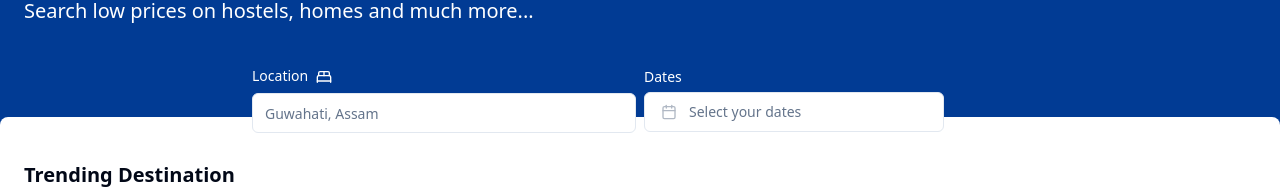
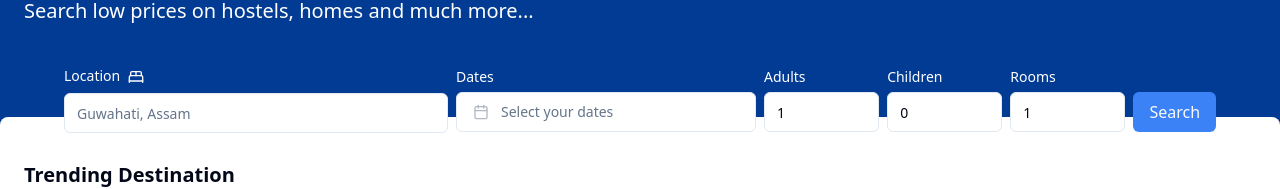
Before and after one commit to Jonak-Adipta-Kalita/Tutorial-Booking-Clone, a Next.js app: page / in a window 1280 px wide. Shown: the part 191-380 px from the top of the page. Built offline with nearby package versions, Linux system fonts and the light colour scheme.

Commit message:
form ui done!

```diff
--- a/src/app/globals.css
+++ b/src/app/globals.css
@@ -83,4 +83,8 @@
   .formItem {
     @apply grid w-full lg:max-w-sm items-center gap-1.5;
   }
+
+  .lastFormItem {
+    @apply grid items-center flex-1;
+  }
 }
--- a/src/components/SearchForm.tsx
+++ b/src/components/SearchForm.tsx
@@ -79,7 +79,7 @@
             )}
           />
         </div>
-        <div className="formItem">
+        <div className="formItem flex-1">
           <FormField
             control={form.control}
             name="dates"
@@ -95,7 +95,7 @@
                         name="dates"
                         variant={"outline"}
                         className={cn(
-                          "w-[300px] justify-start text-left font-normal",
+                          "w-full lg:w-[300px] justify-start text-left font-normal",
                           !field.value.from && "text-muted-foreground"
                         )}
                       >
@@ -133,6 +133,58 @@
             )}
           />
         </div>
+        <div className="flex w-full items-center space-x-2">
+          <div className="lastFormItem">
+            <FormField
+              control={form.control}
+              name="adults"
+              render={({ field }) => (
+                <FormItem className="flex flex-col">
+                  <FormLabel className="text-white">Adults</FormLabel>
+                  <FormMessage />
+                  <FormControl>
+                    <Input type="number" placeholder="Adults" {...field} />
+                  </FormControl>
+                </FormItem>
+              )}
+            />
+          </div>
+          <div className="lastFormItem">
+            <FormField
+              control={form.control}
+              name="children"
+              render={({ field }) => (
+                <FormItem className="flex flex-col">
+                  <FormLabel className="text-white">Children</FormLabel>
+                  <FormMessage />
+                  <FormControl>
+                    <Input type="number" placeholder="Children" {...field} />
+                  </FormControl>
+                </FormItem>
+              )}
+            />
+          </div>
+          <div className="lastFormItem">
+            <FormField
+              control={form.control}
+              name="rooms"
+              render={({ field }) => (
+                <FormItem className="flex flex-col">
+                  <FormLabel className="text-white">Rooms</FormLabel>
+                  <FormMessage />
+                  <FormControl>
+                    <Input type="number" placeholder="Rooms" {...field} />
+                  </FormControl>
+                </FormItem>
+              )}
+            />
+          </div>
+          <div className="mt-auto">
+            <Button type="submit" className="bg-blue-500 text-base">
+              Search
+            </Button>
+          </div>
+        </div>
       </form>
     </Form>
   );
```
